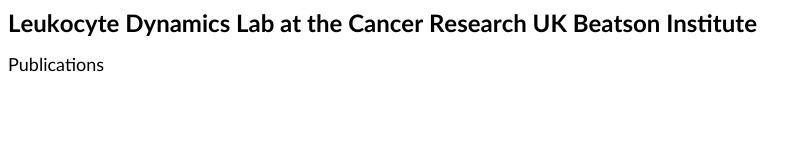
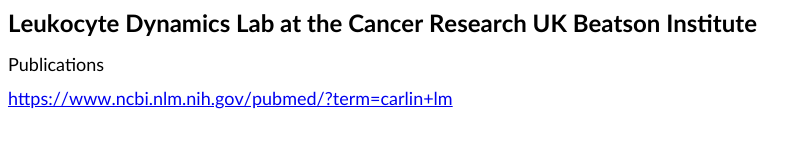
Before and after one commit to leukocyte-dynamics/leukocyte-dynamics.github.io, a plain HTML site: page index.html in a window 1280 px wide. Shown: the whole page, without its empty margins (0-811 px from the left). Drawn offline with Linux system fonts and the light colour scheme.

Commit message:
Update index.html

```diff
--- a/index.html
+++ b/index.html
@@ -14,5 +14,6 @@
 <body>
 <h1 style="margin: 0.0px 0.0px 16.1px 0.0px; line-height: 28.0px; font: 24.0px Calibri; color: #000000; -webkit-text-stroke: #000000"><span class="s1"><b>Leukocyte Dynamics Lab at the Cancer Research UK Beatson Institute</b></span></h1>
 <p class="p2"><span class="s1">Publications</span></p>
+<p class="p2"><span class="s1"><a href="https://www.ncbi.nlm.nih.gov/pubmed/?term=carlin+lm">https://www.ncbi.nlm.nih.gov/pubmed/?term=carlin+lm</a><span class="Apple-converted-space"> </span></span></p>
 </body>
 </html>
```
